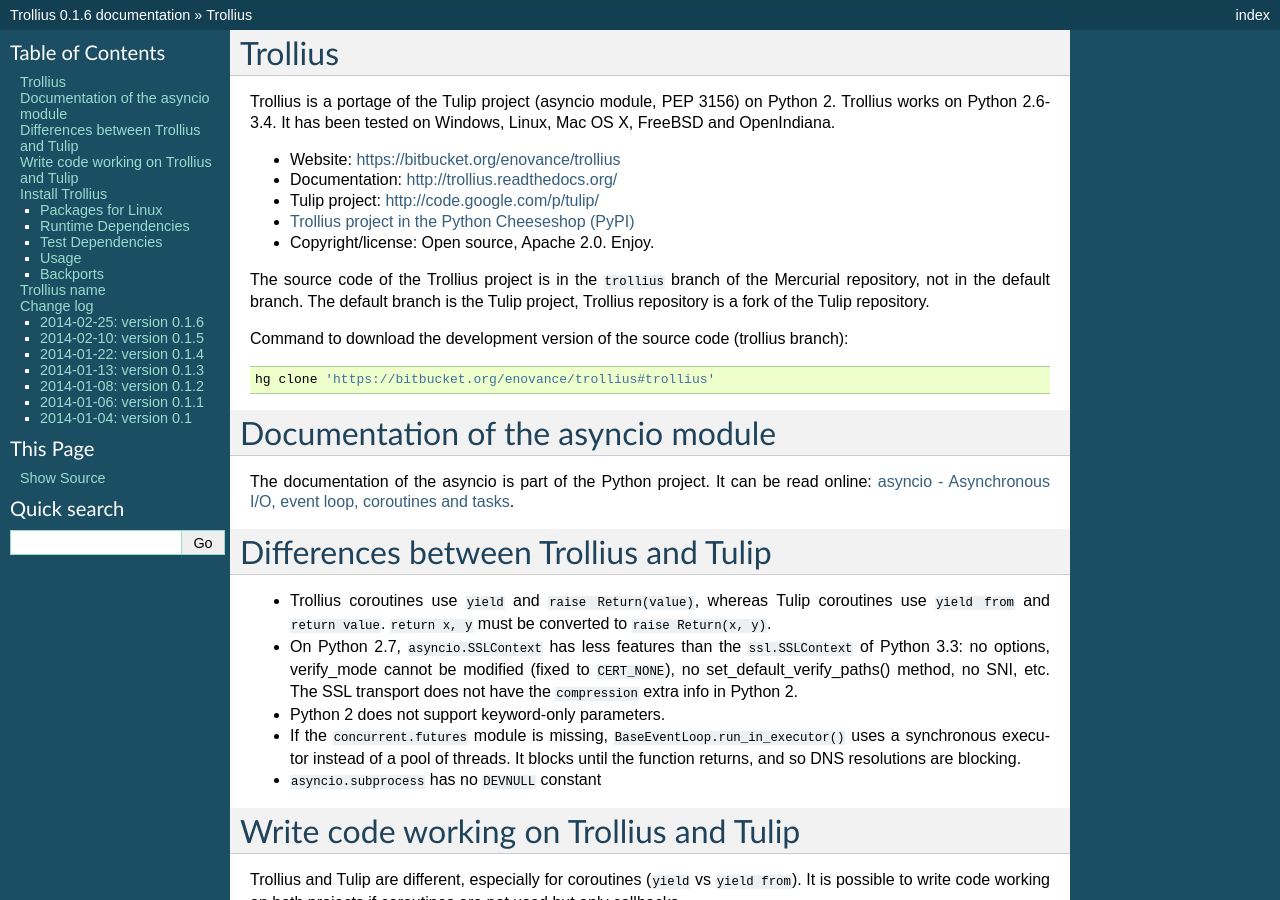
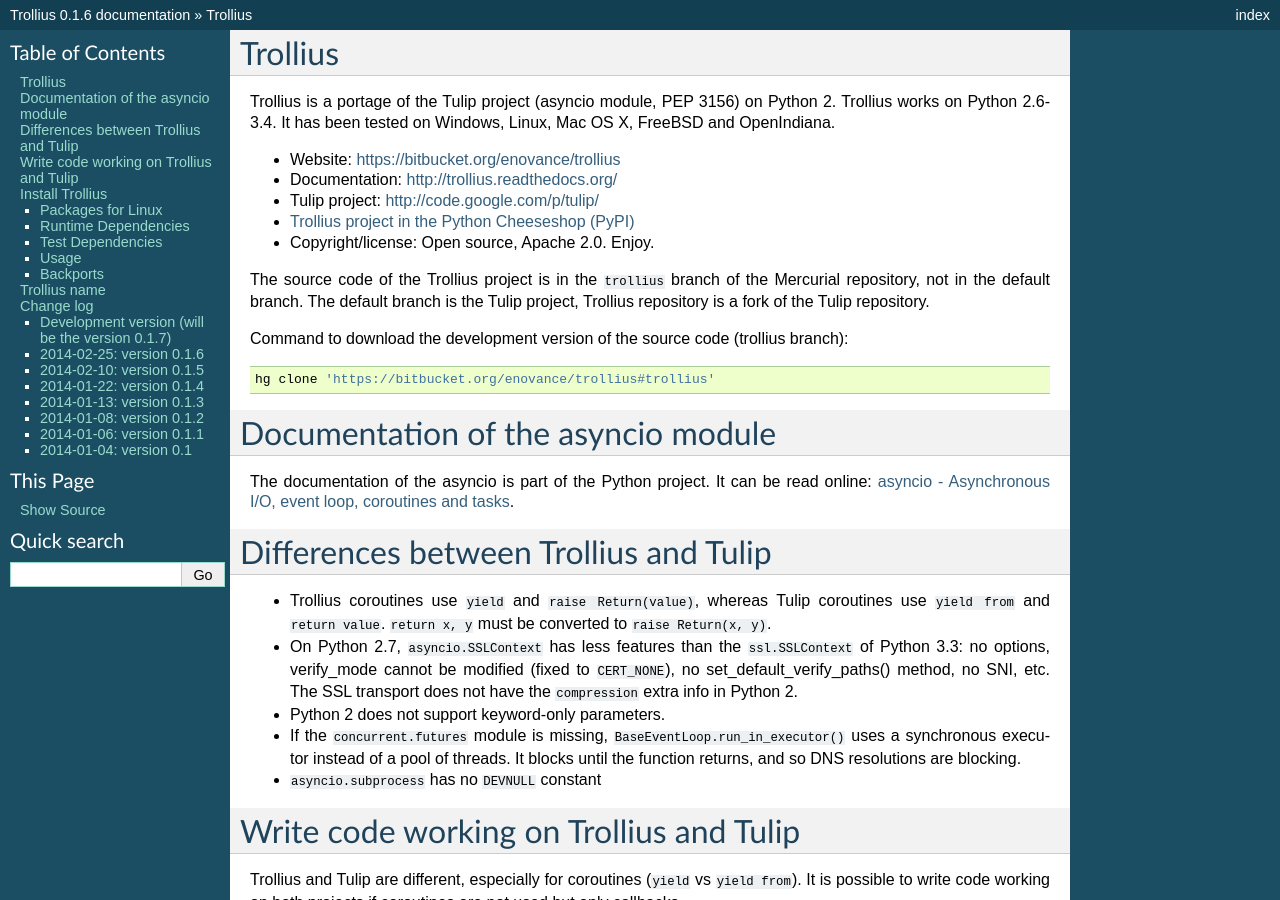
Before and after one commit to openstack-archive/deb-python-trollius, a Sphinx documentation site: the page built from doc/index.rst, in a window 1280 px wide and 900 px high. Built offline with Sphinx 7.4.7, drawn with Linux system fonts in a browser that asks for light colours; some of the changed text lies outside the part shown.

Commit message:
set version to 0.1.7

```diff
--- a/doc/index.rst
+++ b/doc/index.rst
@@ -165,6 +165,11 @@ grow in heavy, wet clay soils.
 Change log
 ==========
 
+Development version (will be the version 0.1.7)
+-----------------------------------------------
+
+* No change yet
+
 2014-02-25: version 0.1.6
 -------------------------
 
--- a/setup.py
+++ b/setup.py
@@ -42,7 +42,7 @@ if sys.version_info < (3,):
 
 install_options = {
     "name": "trollius",
-    "version": "0.1.6",
+    "version": "0.1.7",
     "license": "Apache License 2.0",
     "author": 'Victor Stinner',
     "author_email": 'victor.stinner@gmail.com',
```
Also changed, not shown: 1 other file.
